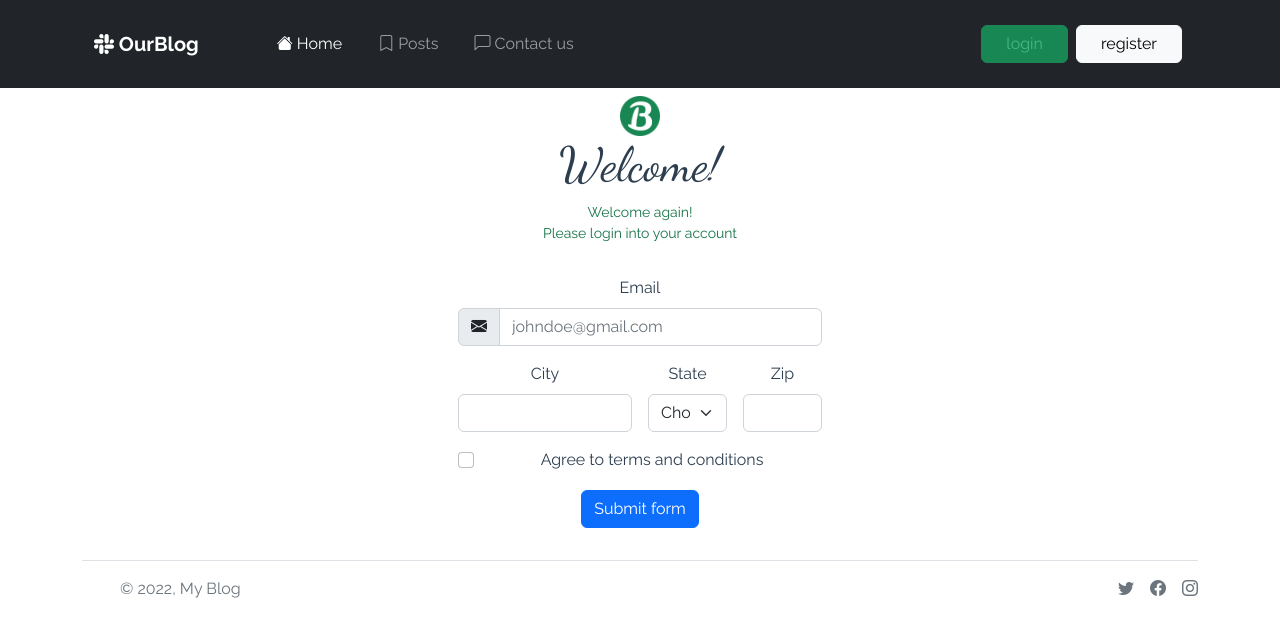
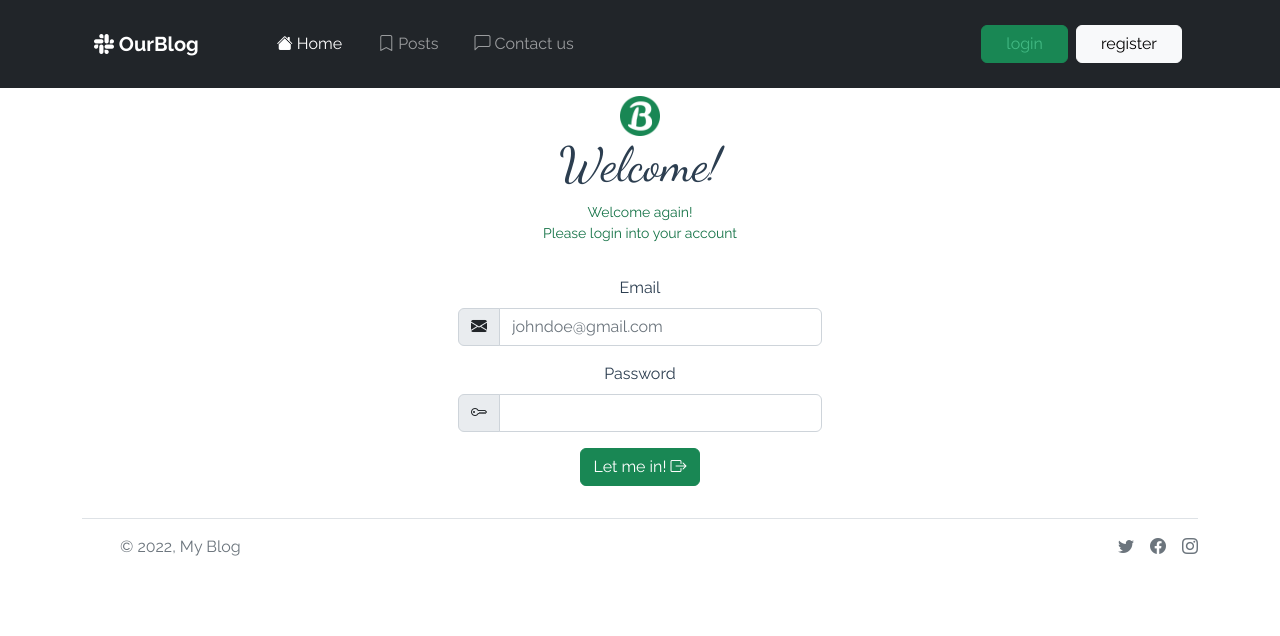
Before and after one commit to cupidarrow0417/LaraBlog, a Vue app in the folder frontend/: page /auth/login in a window 1280 px wide. Shown: the top 636 px of the page. Built offline with nearby package versions, Linux system fonts and the light colour scheme.

Commit message:
Factoring the login form

```diff
--- a/frontend/src/components/TheLoginForm.vue
+++ b/frontend/src/components/TheLoginForm.vue
@@ -31,72 +31,32 @@
                             </div>
                         </div>
                     </div>
-                    <div class="col-md-6">
-                        <label for="validationCustom03" class="form-label"
-                            >City</label
+                    <div class="col-md-12">
+                        <label for="validationCustomUsername" class="form-label"
+                            >Password</label
                         >
-                        <input
-                            type="text"
-                            class="form-control"
-                            id="validationCustom03"
-                            required
-                        />
-                        <div class="invalid-feedback">
-                            Please provide a valid city.
-                        </div>
-                    </div>
-                    <div class="col-md-3">
-                        <label for="validationCustom04" class="form-label"
-                            >State</label
-                        >
-                        <select
-                            class="form-select"
-                            id="validationCustom04"
-                            required
-                        >
-                            <option selected disabled value="">
-                                Choose...
-                            </option>
-                            <option>...</option>
-                        </select>
-                        <div class="invalid-feedback">
-                            Please select a valid state.
-                        </div>
-                    </div>
-                    <div class="col-md-3">
-                        <label for="validationCustom05" class="form-label"
-                            >Zip</label
-                        >
-                        <input
-                            type="text"
-                            class="form-control"
-                            id="validationCustom05"
-                            required
-                        />
-                        <div class="invalid-feedback">
-                            Please provide a valid zip.
-                        </div>
-                    </div>
-                    <div class="col-12">
-                        <div class="form-check">
+                        <div class="input-group has-validation">
+                            <span
+                                class="input-group-text"
+                                id="inputGroupPrepend"
+                                ><i class="bi bi-key"></i
+                            ></span>
                             <input
-                                class="form-check-input"
-                                type="checkbox"
-                                value=""
-                                id="invalidCheck"
+                                placeholder=""
+                                type="password"
+                                class="form-control"
+                                id="validationCustomUsername"
+                                aria-describedby="inputGroupPrepend"
                                 required
                             />
-                            <label class="form-check-label" for="invalidCheck">
-                                Agree to terms and conditions
-                            </label>
                             <div class="invalid-feedback">
-                                You must agree before submitting.
+                                {{ error.password }}
                             </div>
                         </div>
                     </div>
                     <div class="col-12">
-                        <button class="btn btn-primary" type="submit">
-                            Submit form
+                        <button class="btn btn-success" type="submit">
+                            Let me in! <i class="bi bi-box-arrow-right"></i>
                         </button>
                     </div>
                 </form>
```
